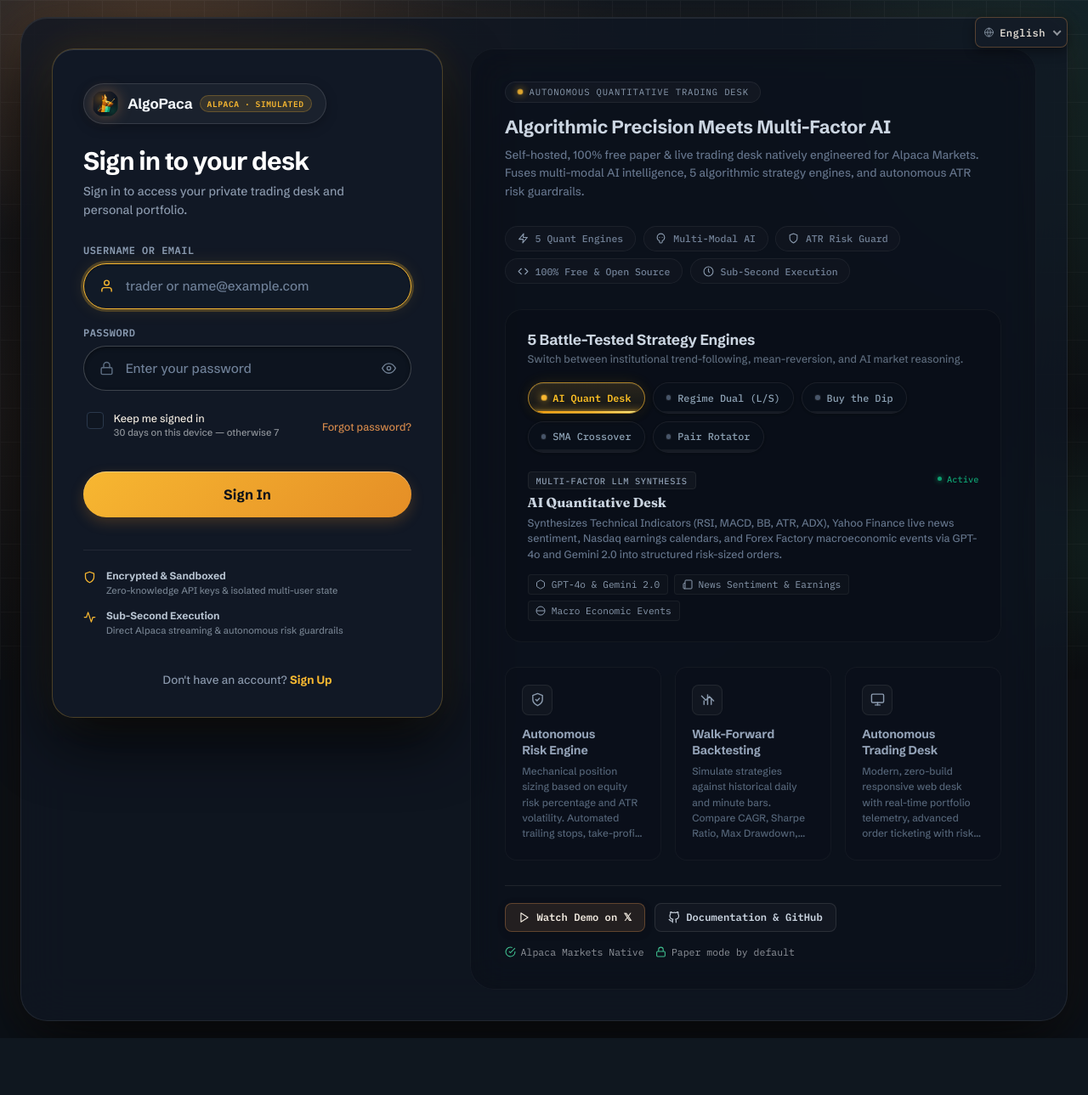
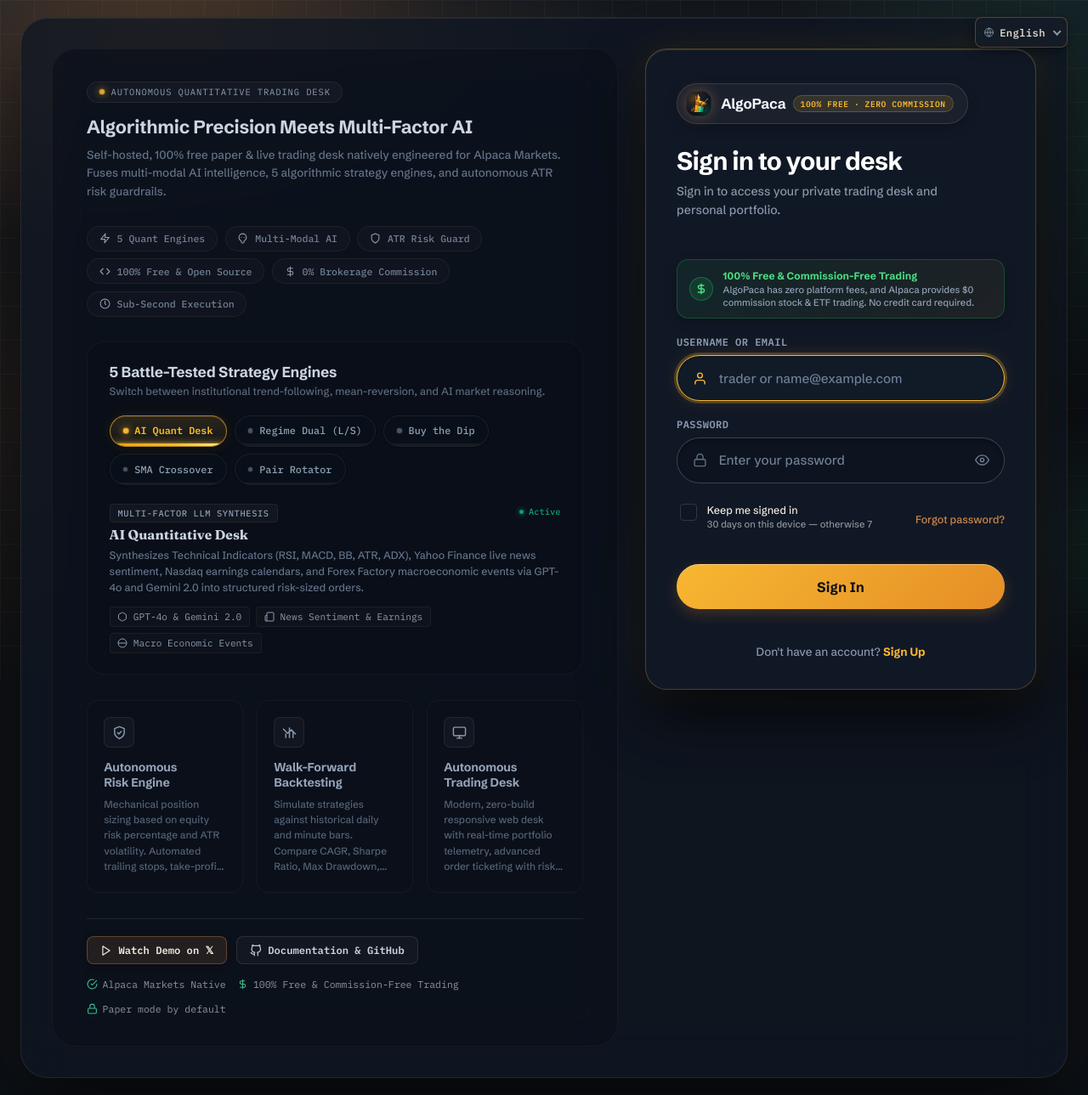
Before and after one commit to mdjwel/algopaca, a FastAPI app: page /login in a window 1280 px wide. Shown: the whole page at 85% size. Before the commit the page ends 1222 px from the top, so only its background shows below. Run offline with FastAPI, Linux system fonts and the light colour scheme; some libraries are stand-ins or nearby versions.

Commit message:
feat(auth): reposition layout, highlight 100% free & commission-free trading and update i18n

```diff
--- a/web/login.html
+++ b/web/login.html
@@ -41,7 +41,7 @@
         <img src="/static/img/algopaca-mark.svg" alt="" class="auth-brand-logo" width="32" height="32" />
         <div class="auth-brand-meta">
           <span class="auth-brand-title" translate="no" data-i18n="app_title">AlgoPaca</span>
-          <span class="auth-brand-badge" data-i18n="eyebrow">Simulated Desk</span>
+          <span class="auth-brand-badge" data-i18n="auth_badge_free_tier">100% Free · Zero Commission</span>
         </div>
       </div>
 
@@ -49,6 +49,18 @@
         <h1 data-i18n="auth_login_title">Sign in to your desk</h1>
         <p data-i18n="auth_login_subtitle">Sign in to access your private trading desk and personal portfolio.</p>
       </header>
+
+      <div class="auth-free-banner" role="note" aria-label="100% Free &amp; Commission-Free Trading">
+        <div class="auth-free-banner-icon" aria-hidden="true">
+          <svg viewBox="0 0 24 24" fill="none" stroke="currentColor" stroke-width="2.5" stroke-linecap="round" stroke-linejoin="round">
+            <path d="M12 2v20M17 5H9.5a3.5 3.5 0 0 0 0 7h5a3.5 3.5 0 0 1 0 7H6"></path>
+          </svg>
+        </div>
+        <div class="auth-free-banner-content">
+          <span class="auth-free-banner-title" data-i18n="auth_free_banner_title">100% Free &amp; Commission-Free Trading</span>
+          <p class="auth-free-banner-desc" data-i18n="auth_free_banner_desc">AlgoPaca has zero platform fees, and Alpaca provides $0 commission stock &amp; ETF trading. No credit card required.</p>
+        </div>
+      </div>
 
       <div id="auth-alert" class="auth-alert is-error" role="alert" aria-live="assertive" hidden>
         <svg class="auth-alert-icon" viewBox="0 0 24 24" fill="none" stroke="currentColor" stroke-width="2" stroke-linecap="round" stroke-linejoin="round" aria-hidden="true">
@@ -145,27 +157,6 @@
           <span id="login-submit-text" data-i18n="auth_sign_in_btn">Sign In</span>
         </button>
 
-        <div class="auth-security-strip" aria-label="Security and isolation assurances">
-          <div class="security-strip-item">
-            <svg class="security-strip-icon" viewBox="0 0 24 24" fill="none" stroke="currentColor" stroke-width="2" stroke-linecap="round" stroke-linejoin="round" aria-hidden="true">
-              <path d="M12 22s8-4 8-10V5l-8-3-8 3v7c0 6 8 10 8 10z"></path>
-            </svg>
-            <div class="security-strip-text">
-              <strong data-i18n="auth_security_encrypted">Encrypted &amp; Sandboxed</strong>
-              <span data-i18n="auth_security_encrypted_desc">Zero-knowledge API keys &amp; isolated multi-user state</span>
-            </div>
-          </div>
-          <div class="security-strip-item">
-            <svg class="security-strip-icon" viewBox="0 0 24 24" fill="none" stroke="currentColor" stroke-width="2" stroke-linecap="round" stroke-linejoin="round" aria-hidden="true">
-              <polyline points="22 12 18 12 15 21 9 3 6 12 2 12"></polyline>
-            </svg>
-            <div class="security-strip-text">
-              <strong data-i18n="auth_security_execution">Sub-Second Execution</strong>
-              <span data-i18n="auth_security_execution_desc">Direct Alpaca streaming &amp; autonomous risk guardrails</span>
-            </div>
-          </div>
-        </div>
-
         <div class="auth-switch">
           <span data-i18n="auth_no_account">Don't have an account?</span>
           <a href="/signup" id="link-to-signup" class="auth-text-link" data-i18n="auth_create_account_link">Sign Up</a>
@@ -211,6 +202,12 @@
             <polyline points="8 6 2 12 8 18"></polyline>
           </svg>
           <span data-i18n="auth_showcase_stat_open_source">100% Free &amp; Open Source</span>
+        </div>
+        <div class="stat-pill" role="listitem">
+          <svg class="stat-icon" viewBox="0 0 24 24" fill="none" stroke="currentColor" stroke-width="2" stroke-linecap="round" stroke-linejoin="round" aria-hidden="true">
+            <path d="M12 2v20M17 5H9.5a3.5 3.5 0 0 0 0 7h5a3.5 3.5 0 0 1 0 7H6"></path>
+          </svg>
+          <span data-i18n="auth_showcase_stat_commission">0% Brokerage Commission</span>
         </div>
         <div class="stat-pill" role="listitem">
           <svg class="stat-icon" viewBox="0 0 24 24" fill="none" stroke="currentColor" stroke-width="2" stroke-linecap="round" stroke-linejoin="round" aria-hidden="true">
@@ -476,6 +473,10 @@
             <span data-i18n="auth_showcase_alpaca_badge">Alpaca Markets Native</span>
           </span>
           <span class="trust-badge">
+            <svg viewBox="0 0 24 24" fill="none" stroke="currentColor" stroke-width="2"><path d="M12 2v20M17 5H9.5a3.5 3.5 0 0 0 0 7h5a3.5 3.5 0 0 1 0 7H6"></path></svg>
+            <span data-i18n="auth_showcase_free_badge">100% Free &amp; Commission-Free Trading</span>
+          </span>
+          <span class="trust-badge">
             <svg viewBox="0 0 24 24" fill="none" stroke="currentColor" stroke-width="2"><rect x="3" y="11" width="18" height="11" rx="2" ry="2"></rect><path d="M7 11V7a5 5 0 0 1 10 0v4"></path></svg>
             <span data-i18n="auth_showcase_sim_badge">100% Risk-Free Simulation</span>
           </span>
--- a/web/static/css/auth.css
+++ b/web/static/css/auth.css
@@ -159,7 +159,7 @@
     margin: 0 auto;
     min-height: calc(100vh - 4rem);
     display: grid;
-    grid-template-columns: minmax(400px, 460px) minmax(0, 1fr);
+    grid-template-columns: minmax(0, 1fr) minmax(400px, 460px);
     gap: 2rem;
     align-items: start;
     background: rgba(16, 23, 34, 0.78);
@@ -174,7 +174,16 @@
       inset 0 1px 0 rgba(255, 255, 255, 0.08);
   }
 
+  .auth-container.has-showcase .auth-showcase-panel {
+    order: 1;
+    grid-column: 1;
+    grid-row: 1;
+  }
+
   .auth-container.has-showcase .auth-card {
+    order: 2;
+    grid-column: 2;
+    grid-row: 1;
     background: rgba(18, 26, 38, 0.96);
     border: 1px solid rgba(247, 183, 49, 0.25);
     border-radius: 1.6rem;
@@ -195,7 +204,7 @@
 
   .auth-container.has-showcase,
   .auth-body:has(.auth-showcase-panel) .auth-container {
-    grid-template-columns: minmax(430px, 480px) minmax(0, 1fr);
+    grid-template-columns: minmax(0, 1fr) minmax(430px, 480px);
     gap: 2.5rem;
     padding: 2.5rem 2.75rem;
   }
@@ -319,6 +328,63 @@
   max-width: 36ch;
   line-height: 1.55;
   text-wrap: pretty;
+}
+
+/* 100% Free & Zero Commission Highlight Banner */
+.auth-free-banner {
+  display: flex;
+  align-items: center;
+  gap: 0.75rem;
+  padding: 0.65rem 0.85rem;
+  margin-top: 1.15rem;
+  margin-bottom: 1.25rem;
+  background: linear-gradient(135deg, rgba(34, 197, 94, 0.08) 0%, rgba(247, 183, 49, 0.06) 100%);
+  border: 1px solid rgba(34, 197, 94, 0.25);
+  border-radius: 0.85rem;
+  box-shadow: 0 4px 14px rgba(0, 0, 0, 0.25);
+}
+
+.auth-free-banner-icon {
+  width: 28px;
+  height: 28px;
+  min-width: 28px;
+  min-height: 28px;
+  border-radius: 50%;
+  background: rgba(34, 197, 94, 0.14);
+  border: 1px solid rgba(34, 197, 94, 0.35);
+  color: #4ade80;
+  display: flex;
+  align-items: center;
+  justify-content: center;
+  flex-shrink: 0;
+}
+
+.auth-free-banner-icon svg {
+  width: 14px;
+  height: 14px;
+}
+
+.auth-free-banner-content {
+  display: flex;
+  flex-direction: column;
+  gap: 0.15rem;
+  min-width: 0;
+}
+
+.auth-free-banner-title {
+  font-family: var(--ui), sans-serif;
+  font-size: 0.75rem;
+  font-weight: 700;
+  color: #4ade80;
+  line-height: 1.25;
+  letter-spacing: 0.01em;
+}
+
+.auth-free-banner-desc {
+  font-size: 0.69rem;
+  color: #94a3b8;
+  line-height: 1.35;
+  margin: 0;
 }
 
 /* Alert Message Banner */
@@ -911,56 +977,6 @@
   border-top-color: #0c1219;
   border-radius: 50%;
   animation: spin 0.65s linear infinite;
-}
-
-/* Security & Isolation Trust Strip */
-.auth-security-strip {
-  display: flex;
-  flex-direction: column;
-  gap: 0.85rem;
-  background: none;
-  border: none;
-  border-top: 1px solid rgba(255, 255, 255, 0.07);
-  border-radius: 0;
-  padding: 1.35rem 0 0;
-  margin-top: 1.15rem;
-  margin-bottom: 0;
-  box-shadow: none;
-}
-
-.security-strip-item {
-  display: flex;
-  align-items: flex-start;
-  gap: 0.75rem;
-}
-
-.security-strip-icon {
-  width: 15px;
-  height: 15px;
-  margin-top: 2px;
-  color: #f7b731;
-  flex-shrink: 0;
-}
-
-.security-strip-text {
-  display: flex;
-  flex-direction: column;
-  gap: 0.15rem;
-  min-width: 0;
-}
-
-.security-strip-text strong {
-  font-family: var(--ui);
-  font-size: 0.75rem;
-  font-weight: 600;
-  color: #b7c3d1;
-  line-height: 1.3;
-}
-
-.security-strip-text span {
-  font-size: 0.69rem;
-  color: #74808f;
-  line-height: 1.4;
 }
 
 /* Card Footer & Navigation Switch */
@@ -2027,25 +2043,6 @@
     font-size: 0.73rem;
   }
 
-  .auth-security-strip {
-    padding-top: 1rem;
-    margin-top: 0.75rem;
-    gap: 0.6rem;
-  }
-
-  .security-strip-item {
-    gap: 0.6rem;
-  }
-
-  .security-strip-text strong {
-    font-size: 0.74rem;
-  }
-
-  .security-strip-text span {
-    font-size: 0.67rem;
-    line-height: 1.35;
-  }
-
   .auth-showcase-panel {
     padding: 1.45rem 1.15rem 1.35rem;
     border-radius: 1rem;
```
Also changed, not shown: web/signup.html (+23 -1 lines), README.md, web/static/lang/bn.json, web/static/lang/en.json, web/static/lang/es.json, web/static/lang/fr.json, web/static/lang/hi.json.
